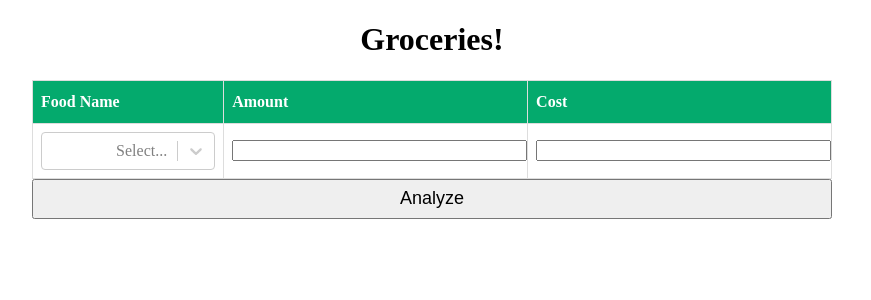
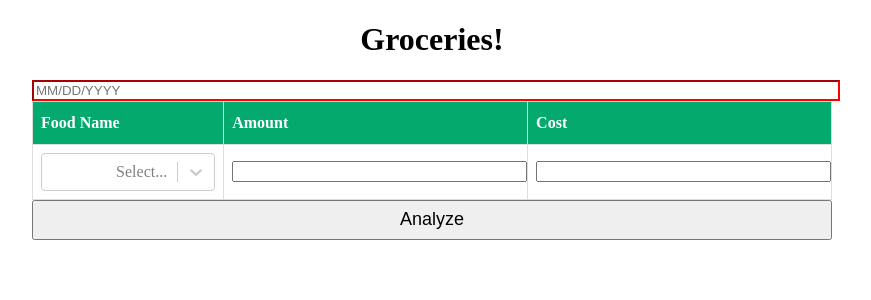
Before and after one commit to sebluy/groceries, a React app: page / in a window 1280 px wide. Both pictures are taken after a click on the button "New Trip". Shown: the top 300 px of the page, without its empty margins (208-1079 px from the left). Built offline with nearby package versions, Linux system fonts and the light colour scheme.

Commit message:
Add basic date input

```diff
--- a/src/components/TripIndex.tsx
+++ b/src/components/TripIndex.tsx
@@ -31,7 +31,7 @@ export class TripIndex extends React.Component<any, any> {
                         {this.state.trips.map((trip: Trip) => (
                             <tr key={trip.id}>
                                 <td>{trip.id}</td>
-                                <td>{trip.date && trip.date.toDateString()}</td>
+                                <td>{trip.date.value && trip.date.value.toDateString()}</td>
                                 <td>
                                     <button onClick={() => this.props.viewTrip(trip)}>View</button>
                                 </td>
--- a/src/components/TripView.tsx
+++ b/src/components/TripView.tsx
@@ -15,20 +15,32 @@ export class TripView extends React.Component<any, any> {
         this.state = {}
     }
 
-    updateTrip(trip: Trip) {
+    updateTrip() {
+        let trip = this.props.trip
         if (trip.allValid()) {
             trip.items.push(new Item)
         }
+        this.forceUpdate()
         this.props.db.putTrip(trip).then(id => {
             trip.id = id
-            this.forceUpdate()
         })
     }
 
     render() {
+        let errors = this.props.trip.getErrors()
         return (
             <div id="main">
                 <h1>Groceries!</h1>
+                <input
+                    type="text"
+                    placeholder="MM/DD/YYYY"
+                    value={this.props.trip.date.raw}
+                    className={errors.date ? 'error' : ''}
+                    onChange={(e) => {
+                        this.props.trip.setDate(e.target.value)
+                        this.updateTrip()
+                    }}
+                />
                 <table>
                     <thead>
                         <tr>
@@ -48,7 +60,6 @@ export class TripView extends React.Component<any, any> {
     }
 
     renderItem(item: Item, i) {
-        let trip = this.props.trip
         let errors =  !item.blank() && !item.valid() ? item.getErrors() : {}
         return (
             <tr key={i}>
@@ -60,7 +71,7 @@ export class TripView extends React.Component<any, any> {
                     classNamePrefix="react-select"
                     onChange={(food) => {
                         item.food = food
-                        this.updateTrip(trip)
+                        this.updateTrip()
                     }}
                 /></td>
                 <td><input
@@ -69,7 +80,7 @@ export class TripView extends React.Component<any, any> {
                     className={errors.amount ? 'error' : ''}
                     onChange={(e) => {
                         item.setAmount(e.target.value)
-                        this.updateTrip(trip)
+                        this.updateTrip()
                     }}
                 /></td>
                 <td><input
@@ -78,7 +89,7 @@ export class TripView extends React.Component<any, any> {
                     className={errors.cost ? 'error' : ''}
                     onChange={(e) => {
                         item.cost = e.target.value
-                        this.updateTrip(trip)
+                        this.updateTrip()
                     }}
                 /></td>
             </tr>
--- a/src/item.ts
+++ b/src/item.ts
@@ -26,14 +26,16 @@ export class Item {
     }
 
     setAmount(raw: string) {
-        this.amount = {raw}
+        this.amount = this.parseAmount(raw)
+    }
+
+    parseAmount(raw: string) {
         let parts = raw.split(' ')
-        if (parts.length !== 2) return undefined
+        if (parts.length !== 2) return {raw}
         let number = parseFloat(parts[0])
         let unit = parts[1]
-        if (Item.VALID_UNITS.indexOf(unit) === -1) return undefined
-        this.amount.number = number
-        this.amount.unit = unit
+        if (Item.VALID_UNITS.indexOf(unit) === -1) return {raw}
+        return {raw, number, unit}
     }
 
     getErrors() {
--- a/src/trip.ts
+++ b/src/trip.ts
@@ -3,11 +3,12 @@ import { Item } from './item'
 export class Trip {
 
     public id: number
-    public date: Date
+    public date: any
     public items: Array<Item>
 
     constructor() {
         this.items = [new Item()]
+        this.date = {raw: ''}
     }
 
     allValid() {
@@ -19,4 +20,19 @@ export class Trip {
         this.items = this.items.map(item => Item.fromObject(item))
     }
 
+    setDate(raw: string) {
+        this.date = {raw}
+        let value = new Date(raw)
+        let valid = value instanceof Date && !isNaN(value.getTime())
+        this.date.value = valid ? value : undefined
+    }
+
+    getErrors() {
+        let errors: any = {}
+        let validDate = this.date.raw !== undefined && this.date.value === undefined
+        if (validDate) errors.date = 'Invalid Date'
+        return errors
+    }
+
+
 }
```
Also changed, not shown: 1 other file (tests, documents, lock files or other folders).
